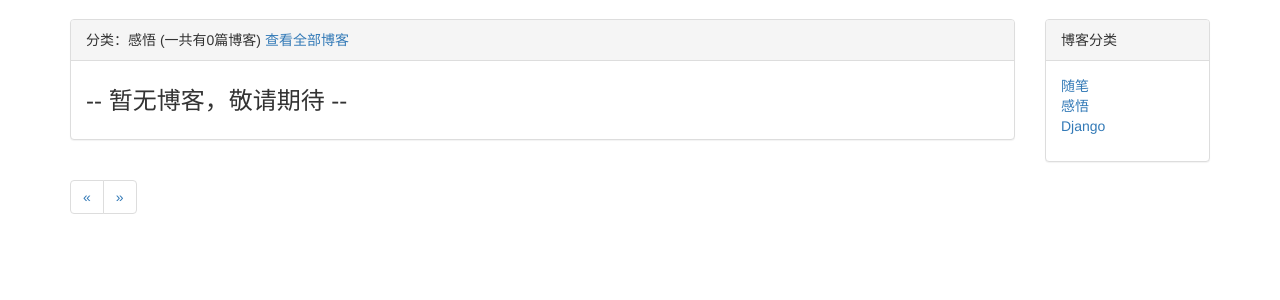
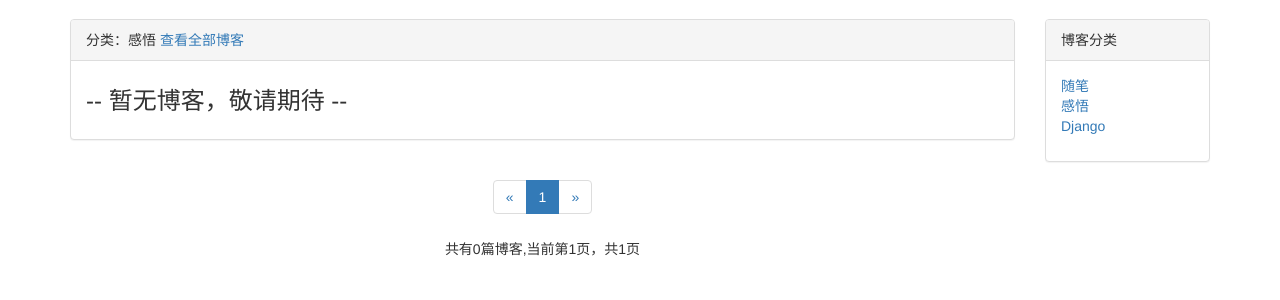
Before and after one commit to AKL-FIRE/mysite, a Django app: page /blog/type/2 in a window 1280 px wide. Shown: the part 51-351 px from the top of the page. Run offline with Django 3.2, Linux system fonts and the light colour scheme; data comes from the database, SQL or seed files in the repository; some libraries are stand-ins or nearby versions.

Commit message:
No.14 modify pages

```diff
--- a/blog/static/blog/blog.css
+++ b/blog/static/blog/blog.css
@@ -12,6 +12,9 @@ div.blog h3 {
 div.blog p.blog-info {
     margin-bottom: 0;
 }
+div.paginator {
+    text-align: center;
+}
 
 ul.blog-info-description {
     list-style-type: none;
--- a/blog/templates/blog/blog_list.html
+++ b/blog/templates/blog/blog_list.html
@@ -16,9 +16,9 @@
         <div class="row">
             <div class="col-xs-12 col-sm-8 col-md-9 col-lg-10">
                 <div class="panel panel-default">
-                <div class="panel-heading">{% block blog_list_title %}博客列表(一共有{{ page_of_blogs.paginator.count }}篇博客){% endblock %}</div>
+                <div class="panel-heading">{% block blog_list_title %}博客列表{% endblock %}</div>
                 <div class="panel-body">
-                    {% for blog in page_of_blogs.object_list %}
+                    {% for blog in blogs %}
                         <div class="blog">
                             <h3><a href="{% url 'blog_detail' blog.pk %}">{{ blog.title }}</a></h3>
                             <p class="blog-info">
@@ -34,7 +34,7 @@
                     {% endfor %}
                 </div>
             </div>
-                <div>
+                <div class="paginator">
 
                   <ul class="pagination">
                     <li>
@@ -48,8 +48,16 @@
                         {% endif %}
                     {# 全部页码 #}
                     </li>
-                      {% for page_num in page_of_blogs.paginator.page_range %}
-                          <li><a href="?page={{ page_num }}">{{ page_num }}</a></li>
+                      {% for page_num in page_range %}
+                          {% if page_num == page_of_blogs.number %}
+                              <li class="active"><span>{{ page_num }}</span></li>
+                          {% else %}
+                              {% if page_num == '...' %}
+                                  <li><span>{{ page_num }}</span></li>
+                              {% else %}
+                                  <li><a href="?page={{ page_num }}">{{ page_num }}</a></li>
+                              {% endif %}
+                          {% endif %}
                       {% endfor %}
                     <li>
                     {# 下一页 #}
@@ -60,9 +68,11 @@
                         {% else %}
                             <span aria-hidden="true">&raquo;</span>
                         {% endif %}
-                      </a>
                     </li>
                   </ul>
+                <p>
+                    共有{{ page_of_blogs.paginator.count }}篇博客,当前第{{ page_of_blogs.number }}页，共{{ page_of_blogs.paginator.num_pages }}页
+                </p>
                 </div>
             </div>
             <div class="hidden-xs col-sm-4 col-md-3 col-lg-2">
--- a/blog/templates/blog/blogs_with_type.html
+++ b/blog/templates/blog/blogs_with_type.html
@@ -6,6 +6,5 @@
 
 {% block blog_list_title %}
     分类：{{ blog_type.type_name }}
-    (一共有{{ blogs|length }}篇博客)
     <a href="{% url 'blog_list' %}">查看全部博客</a>
 {% endblock %}
--- a/blog/views.py
+++ b/blog/views.py
@@ -1,16 +1,34 @@
 from django.shortcuts import render_to_response, get_object_or_404
 from django.core.paginator import Paginator
 from .models import Blog, BlogType
+from django.conf import settings
+
 
 # Create your views here.
 def blog_list(request):
     page_num = request.GET.get('page', 1) #获取页码参数(GET请求)
     blogs_all_list = Blog.objects.all()
-    paginator = Paginator(blogs_all_list, 10) #每十页进行分页
+    paginator = Paginator(blogs_all_list, settings.EACH_PAGE_BLOGS_NUMBER) #每十页进行分页
     page_of_blogs = paginator.get_page(page_num)
+    current_page_num = page_of_blogs.number #获取当前页码
+    page_range = [x for x in range(int(page_num)-2, int(page_num)+3) if 0 < x <= paginator.num_pages] #获取当前页前后两页显示
+
+    #加省略页码
+    if page_range[0] - 1 >= 2:
+        page_range.insert(0, '...')
+    if paginator.num_pages - page_range[-1] >= 2:
+        page_range.append('...')
+
+    #加上首页和尾页
+    if page_range[0] != 1:
+        page_range.insert(0,1)
+    if page_range[-1] != paginator.num_pages:
+        page_range.append(paginator.num_pages)
 
     context = {}
+    context['blogs'] = page_of_blogs.object_list
     context['page_of_blogs'] = page_of_blogs
+    context['page_range'] = page_range
     context['blog_types'] = BlogType.objects.all()
     return render_to_response('blog/blog_list.html', context)
 
@@ -24,7 +42,29 @@ def blog_detail(request, blog_pk):
 def blogs_with_type(request, blog_type_pk):
     context = {}
     blog_type = get_object_or_404(BlogType, pk=blog_type_pk)
-    context['blogs'] = Blog.objects.filter(blog_type=blog_type)
+    blogs_all_list = Blog.objects.filter(blog_type=blog_type)
+    page_num = request.GET.get('page', 1)  # 获取页码参数(GET请求)
+    paginator = Paginator(blogs_all_list, settings.EACH_PAGE_BLOGS_NUMBER)  # 每十页进行分页
+    page_of_blogs = paginator.get_page(page_num)
+    current_page_num = page_of_blogs.number  # 获取当前页码
+    page_range = [x for x in range(int(page_num) - 2, int(page_num) + 3) if 0 < x <= paginator.num_pages]  # 获取当前页前后两页显示
+
+    # 加省略页码
+    if page_range[0] - 1 >= 2:
+        page_range.insert(0, '...')
+    if paginator.num_pages - page_range[-1] >= 2:
+        page_range.append('...')
+
+    # 加上首页和尾页
+    if page_range[0] != 1:
+        page_range.insert(0, 1)
+    if page_range[-1] != paginator.num_pages:
+        page_range.append(paginator.num_pages)
+
+
     context['blog_type'] = blog_type
+    context['blogs'] = page_of_blogs.object_list
+    context['page_of_blogs'] = page_of_blogs
+    context['page_range'] = page_range
     context['blog_types'] = BlogType.objects.all()
     return render_to_response('blog/blogs_with_type.html', context)
--- a/mysite/settings.py
+++ b/mysite/settings.py
@@ -124,3 +124,6 @@ STATIC_URL = '/static/'
 STATICFILES_DIRS = [
     os.path.join(BASE_DIR, 'static'),
 ]
+
+# 自定义参数
+EACH_PAGE_BLOGS_NUMBER = 7
```
